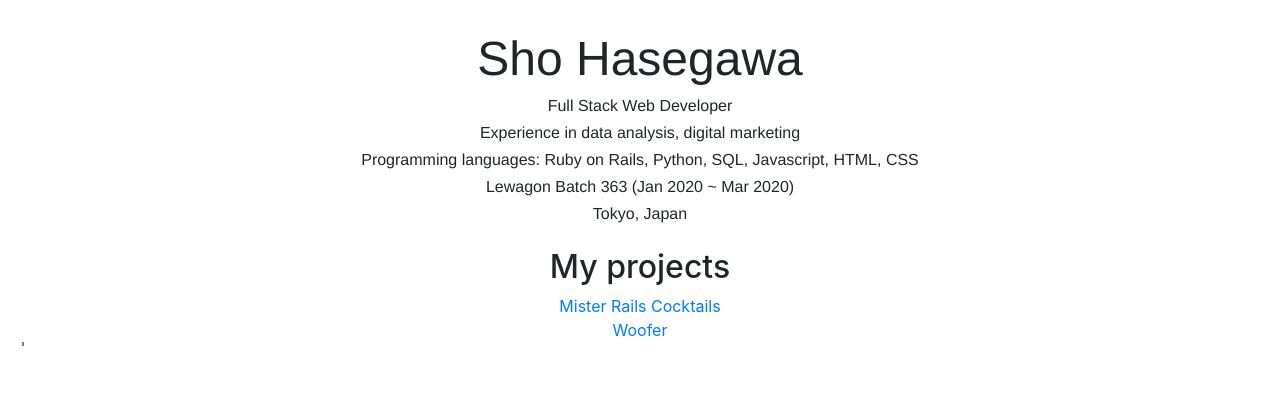
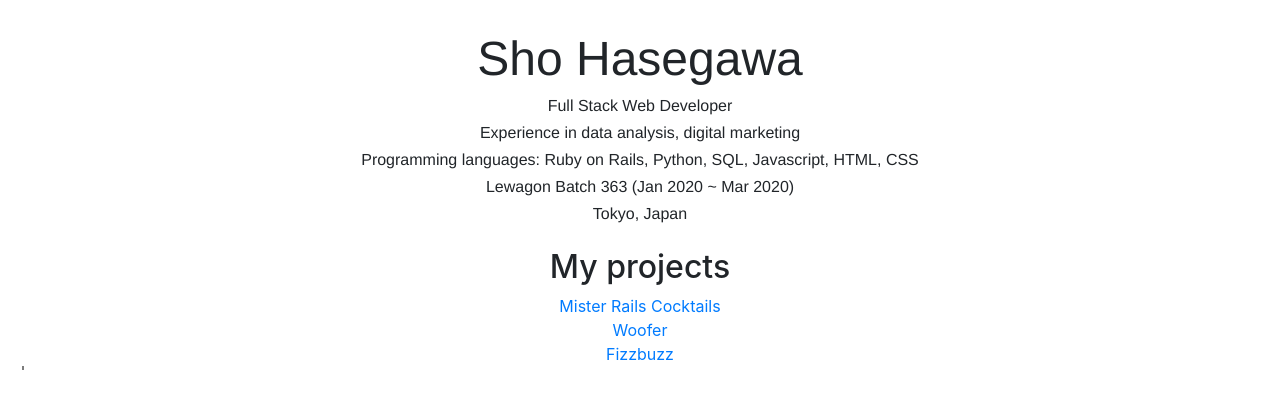
Before and after one commit to sho10/sho-personal-page, a plain HTML site: page index.html in a window 1280 px wide. Shown: the part 102-500 px from the top of the page. Drawn offline with nearby package versions, Linux system fonts and the light colour scheme; files whose address does not match are found by name.

Commit message:
added Fizzbuzz link

```diff
--- a/index.html
+++ b/index.html
@@ -42,6 +42,7 @@
     <h3>My projects</h3>
     <a href="https://mister-cocktail-sho.herokuapp.com/">Mister Rails Cocktails</a>
     <a href="https://woofer-project.herokuapp.com/">Woofer</a>
+    <a href="https://sad-kowalevski-67733c.netlify.app">Fizzbuzz</a>
   </div>
 <!--      <div class="player-box">
        <div class="player">
```
